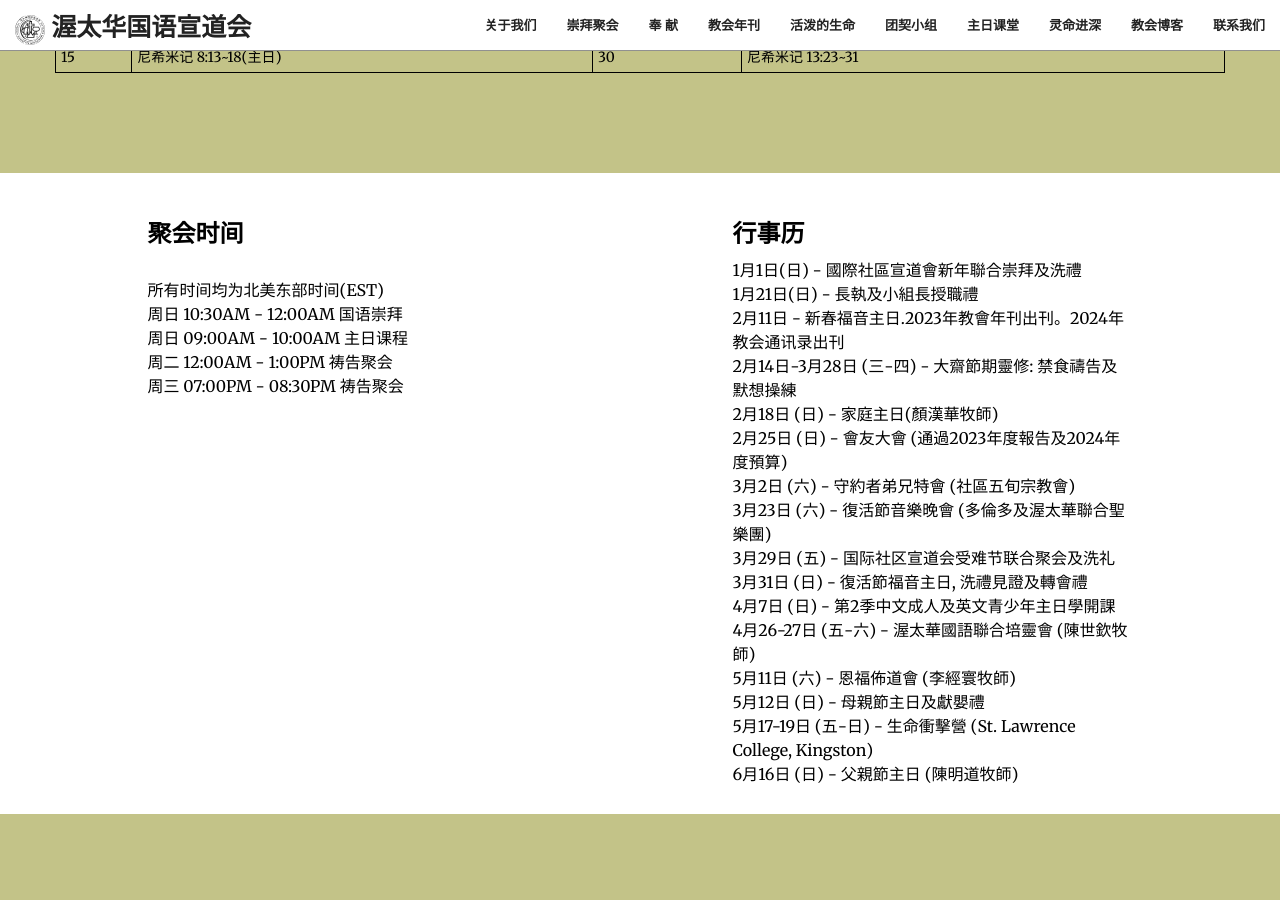
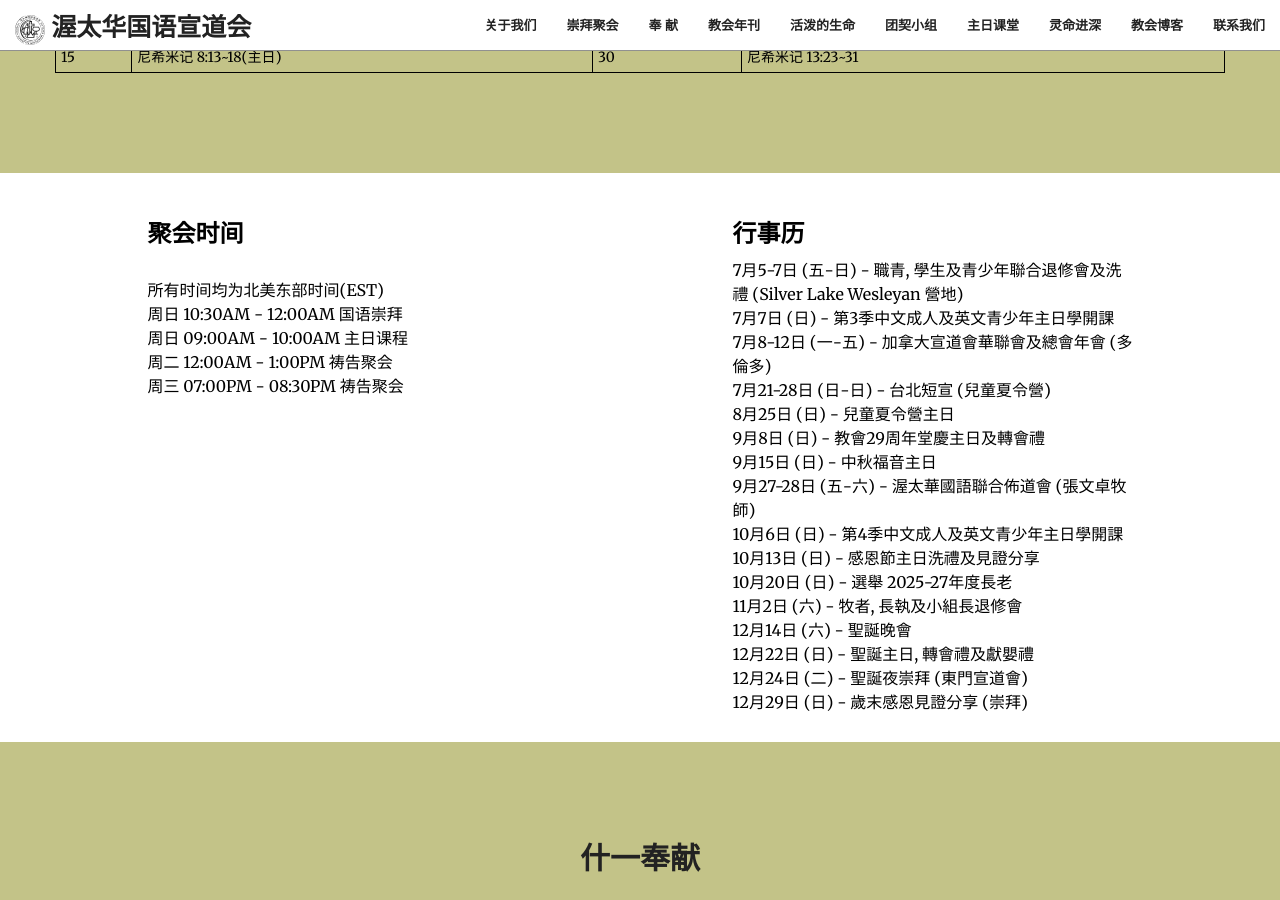
Before and after one commit to JonasYow/ottawaomac, a Jekyll site: the page built from index.html, in a window 1280 px wide and 900 px high, scrolled down 3271 px. Built offline with Jekyll 4.4.1, drawn with Linux system fonts in a browser that asks for light colours; some web fonts are replaced.

Commit message:
Update part2 calendar 2024

```diff
--- a/_data/calendar.yaml
+++ b/_data/calendar.yaml
@@ -1,47 +1,47 @@
-- time: "1月1日(日)"
-  title: "國際社區宣道會新年聯合崇拜及洗禮"
+- time: "7月5-7日 (五-日)"
+  title: "職青, 學生及青少年聯合退修會及洗禮 (Silver Lake Wesleyan 營地)"
 
-- time: "1月21日(日)"
-  title: "長執及小組長授職禮"
+- time: "7月7日 (日)"
+  title: "第3季中文成人及英文青少年主日學開課"
 
-- time: "2月11日"
-  title: "新春福音主日.2023年教會年刊出刊。2024年教会通讯录出刊"
+- time: "7月8-12日 (一-五)"
+  title: "加拿大宣道會華聯會及總會年會 (多倫多)"
 
-- time: "2月14日-3月28日 (三-四)"
-  title: "大齋節期靈修: 禁食禱告及默想操練"
+- time: "7月21-28日 (日-日)"
+  title: "台北短宣 (兒童夏令營)"
 
-- time: "2月18日 (日)"
-  title: "家庭主日(顏漢華牧師)"
+- time: "8月25日 (日)"
+  title: "兒童夏令營主日"
 
-- time: "2月25日 (日)"
-  title: "會友大會 (通過2023年度報告及2024年度預算)"
+- time: "9月8日 (日)"
+  title: "教會29周年堂慶主日及轉會禮"
 
-- time: "3月2日 (六)"
-  title: "守約者弟兄特會 (社區五旬宗教會)"
+- time: "9月15日 (日)"
+  title: "中秋福音主日"
 
-- time: "3月23日 (六)"
-  title: "復活節音樂晚會 (多倫多及渥太華聯合聖樂團)"
+- time: "9月27-28日 (五-六)"
+  title: "渥太華國語聯合佈道會 (張文卓牧師)"
 
-- time: "3月29日 (五)"
-  title: "国际社区宣道会受难节联合聚会及洗礼"
+- time: "10月6日 (日)"
+  title: "第4季中文成人及英文青少年主日學開課"
 
-- time: "3月31日 (日)"
-  title: "復活節福音主日, 洗禮見證及轉會禮"
+- time: "10月13日 (日)"
+  title: "感恩節主日洗禮及見證分享"
 
-- time: "4月7日 (日)"
-  title: "第2季中文成人及英文青少年主日學開課"
+- time: "10月20日 (日)"
+  title: "選舉 2025-27年度長老"
 
-- time: "4月26-27日 (五-六)"
-  title: "渥太華國語聯合培靈會 (陳世欽牧師)"
+- time: "11月2日 (六)"
+  title: "牧者, 長執及小組長退修會"
 
-- time: "5月11日 (六)"
-  title: "恩福佈道會 (李經寰牧師)"
+- time: "12月14日 (六)"
+  title: "聖誕晚會"
 
-- time: "5月12日 (日)"
-  title: "母親節主日及獻嬰禮"
+- time: "12月22日 (日)"
+  title: "聖誕主日, 轉會禮及獻嬰禮"
 
-- time: "5月17-19日 (五-日)"
-  title: "生命衝擊營 (St. Lawrence College, Kingston)"
+- time: "12月24日 (二)"
+  title: "聖誕夜崇拜 (東門宣道會)"
 
-- time: "6月16日 (日)"
-  title: "父親節主日 (陳明道牧師)"
+- time: "12月29日 (日)"
+  title: "歲末感恩見證分享 (崇拜)"
```
